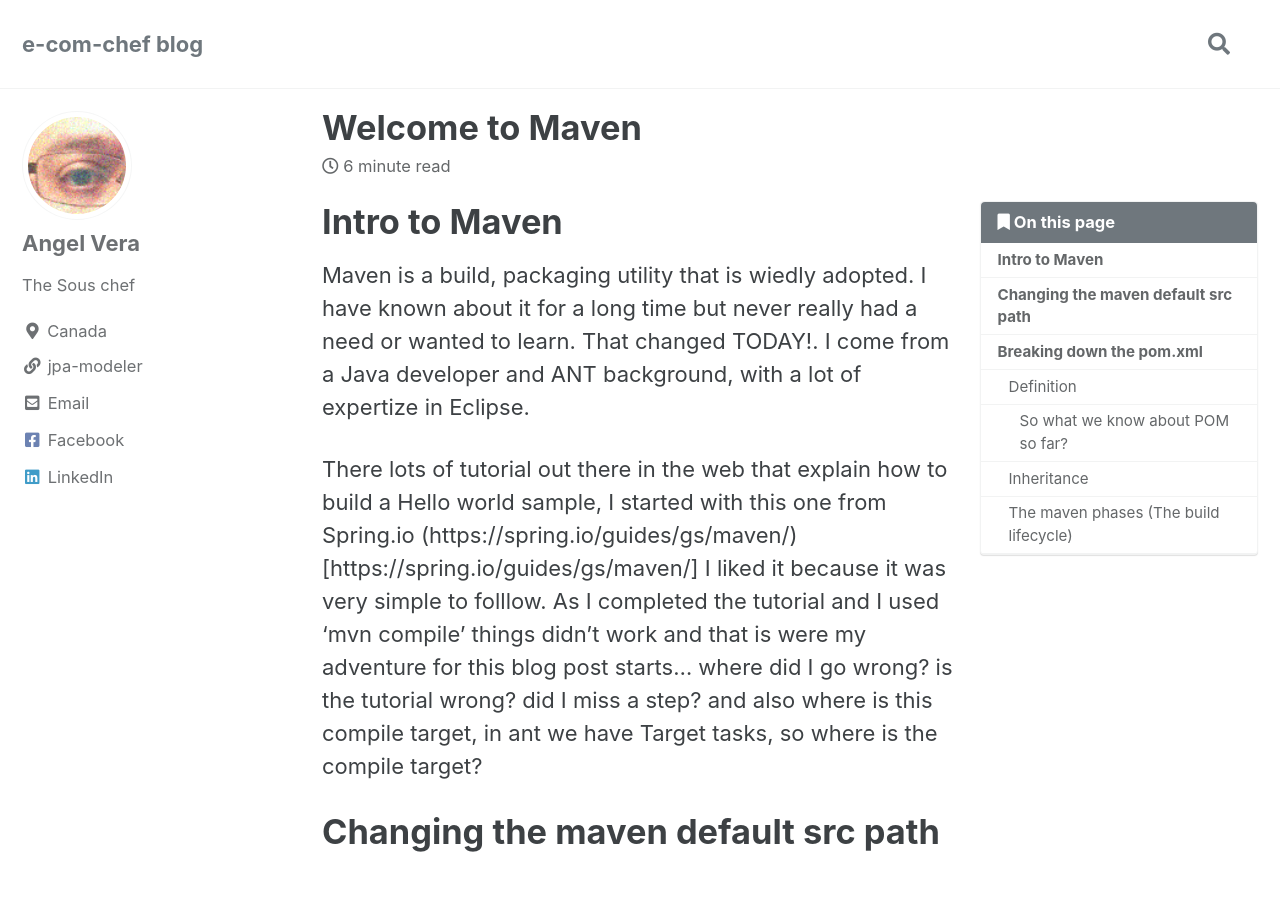
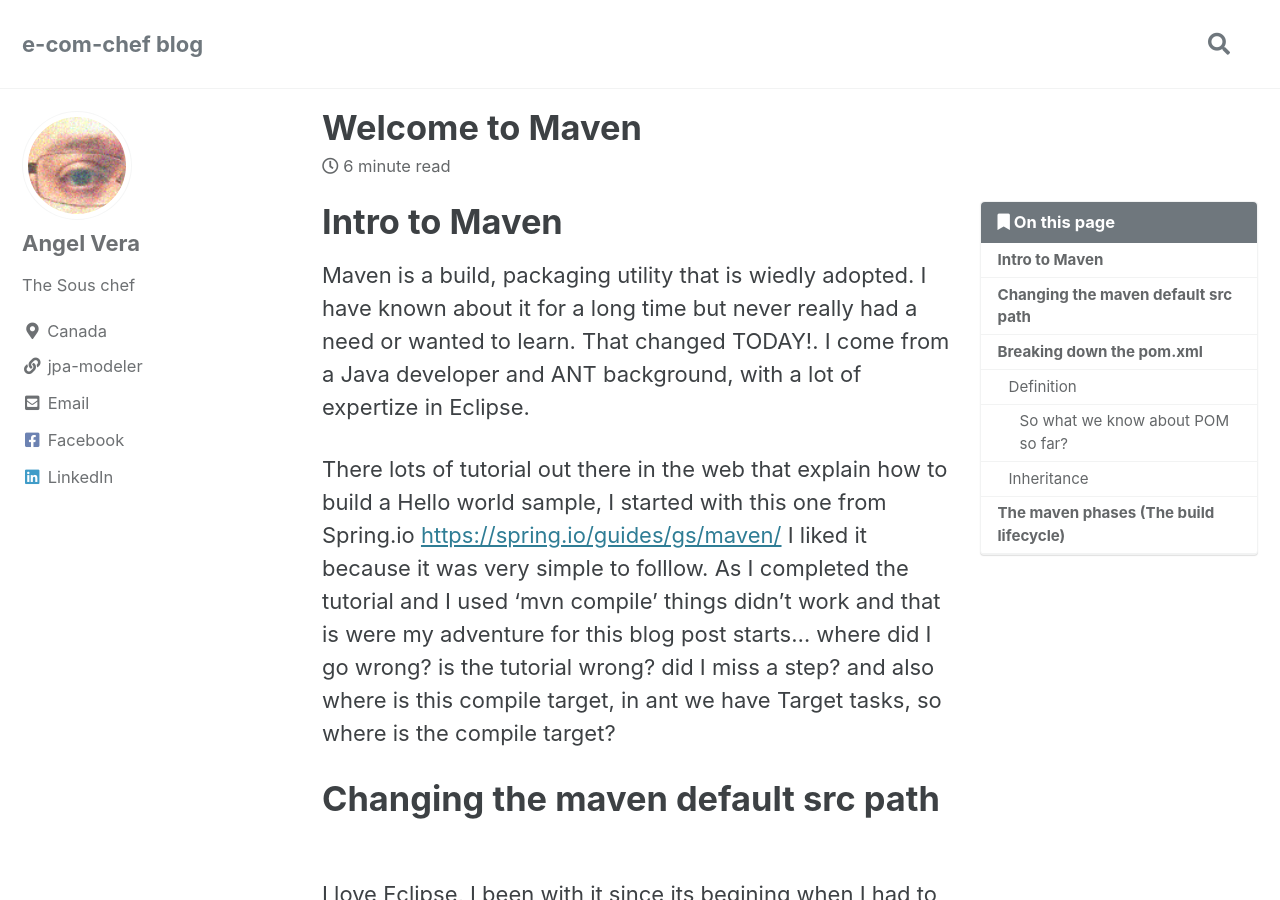
Before and after one commit to arvera/blog, a Jekyll site: the page built from _posts/2023-05-02-welcome_to_maven.md, in a window 1280 px wide and 900 px high. Built offline with Jekyll 4.4.1, drawn with Linux system fonts in a browser that asks for light colours; cached includes are drawn as plain includes; comment, search, counter and statistics services are not loaded.

Commit message:
fixing some links

````diff
--- a/_posts/2023-05-02-welcome_to_maven.md
+++ b/_posts/2023-05-02-welcome_to_maven.md
@@ -9,7 +9,7 @@
 
 Maven is a build, packaging utility that is wiedly adopted. I have known about it for a long time but never really had a need or wanted to learn. That changed TODAY!. I come from a Java developer and ANT background, with a lot of expertize in Eclipse.
 
-There lots of tutorial out there in the web that explain how to build a Hello world sample, I started with this one from Spring.io (https://spring.io/guides/gs/maven/)[https://spring.io/guides/gs/maven/] I liked it because it was very simple to folllow. As I completed the tutorial and I used 'mvn compile' things didn't work and that is were my adventure for this blog post starts... where did I go wrong? is the tutorial wrong? did I miss a step? and also where is this compile target, in ant we have Target tasks, so where is the compile target?
+There lots of tutorial out there in the web that explain how to build a Hello world sample, I started with this one from Spring.io [https://spring.io/guides/gs/maven/](https://spring.io/guides/gs/maven/) I liked it because it was very simple to folllow. As I completed the tutorial and I used 'mvn compile' things didn't work and that is were my adventure for this blog post starts... where did I go wrong? is the tutorial wrong? did I miss a step? and also where is this compile target, in ant we have Target tasks, so where is the compile target?
 
 # Changing the maven default src path
 
@@ -118,7 +118,7 @@
 </project>
 ```
 
-## The maven phases (The build lifecycle)
+# The maven phases (The build lifecycle)
 
 In the previous section we glanced over the build section to look into the build > sourceDirectory section to explain the inheritance and show how if a property is not there, it uses the from defined by its parent or the default. This will become more applicable as you move forward and have to define yourself with child pom.xml. Let me now introduce you to the basic lifecycle.
 
````
